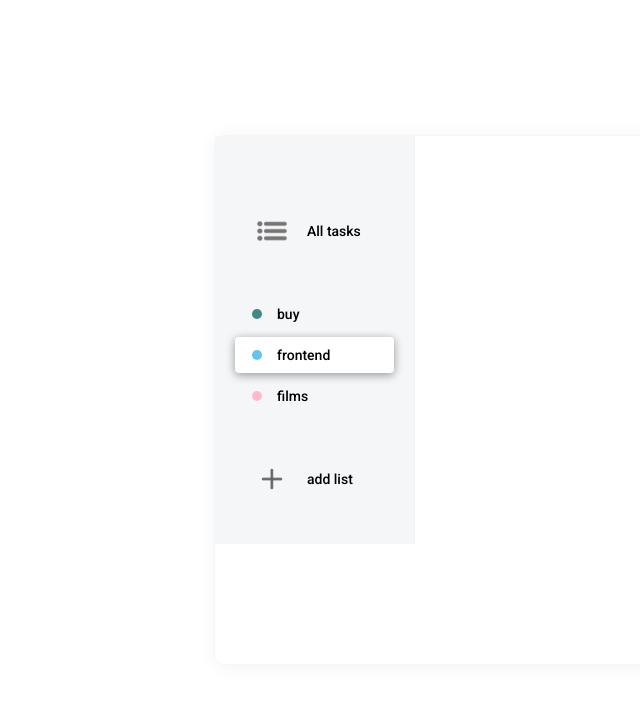
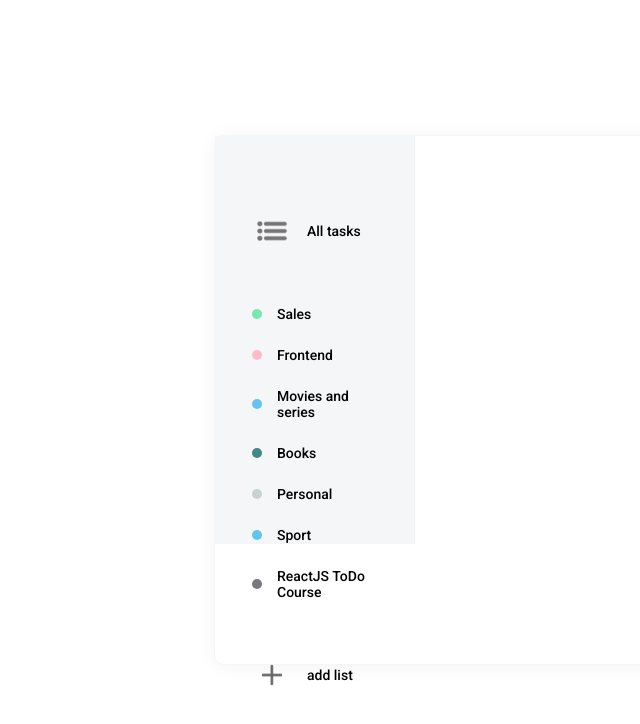
Before and after one commit to TaniaZaslon/ToDoReactPortfolio, a React (Create React App) app: page / in a window 1280 px wide. Shown: the top 724 px of the page, without its empty margins (51-691 px from the left). Built offline with nearby package versions, Linux system fonts and the light colour scheme.

Commit message:
buttom Popap

```diff
--- a/src/App.js
+++ b/src/App.js
@@ -1,4 +1,4 @@
-import React from 'react';
+import React, { useState } from 'react';
 import List from './components/List/List.jsx';
 import listSvg from './assets/img/list.png';
 import AddList from './components/AddList/AddList.jsx';
@@ -6,6 +6,13 @@ import DB from './assets/db.json';
 
 
 function App() {
+  const [lists, setLists] = useState(
+    DB.lists.map(item => {
+      item.color = DB.colors.filter(color => color.id === item.colorId)[0].name;
+      return item;
+   })
+  );
+
   return (
     <div className="todo">
       <div className="todo__sidebar">
@@ -15,23 +22,7 @@ function App() {
             name: 'All tasks',
           }
         ]} />
-        <List items={[
-          {
-            color: 'green',
-            name: 'buy',
-          },
-          {
-            color: 'blue',
-            name: 'frontend',
-            active: true,
-          },
-          {
-            color: 'pink',
-            name: 'films',
-          },
-        ]}
-          IsRemovable
-        />
+        <List items={lists} isRemovable />
         <AddList colors={DB.colors} />
     </div>
       <div className="todo__tasks">
--- a/src/assets/db.json
+++ b/src/assets/db.json
@@ -2,36 +2,36 @@
   "lists": [
     {
       "id": 1,
-      "name": "Продажи",
+      "name": "Sales",
       "colorId": 5
     },
     {
       "id": 2,
-      "name": "Фронтенд",
+      "name": "Frontend",
       "colorId": 4
     },
     {
       "id": 3,
-      "name": "Фильмы и сериалы",
+      "name": "Movies and series",
       "colorId": 3
     },
     {
       "id": 4,
-      "name": "Книги",
+      "name": "Books",
       "colorId": 2
     },
     {
       "id": 5,
-      "name": "Личное",
+      "name": "Personal",
       "colorId": 1
     },
     {
-      "name": "Спорт",
+      "name": "Sport",
       "colorId": 3,
       "id": 6
     },
     {
-      "name": "Курс по ReactJS ToDo",
+      "name": "ReactJS ToDo Course",
       "colorId": 7,
       "id": 7
     }
@@ -40,13 +40,13 @@
     {
       "id": 1,
       "listId": 2,
-      "text": "Изучить JavaScript",
+      "text": "Learn JavaScript",
       "completed": true
     },
     {
       "id": 2,
       "listId": 2,
-      "text": "Изучить паттерны проектирования",
+      "text": "Explore Design Patterns",
       "completed": false
     },
     {
@@ -93,7 +93,7 @@
     },
     {
       "listId": 4,
-      "text": "Купить 1984!",
+      "text": "Buy 1984!",
       "completed": true,
       "id": 10
     },
@@ -105,19 +105,19 @@
     },
     {
       "listId": 7,
-      "text": "Сделали сайдбар",
+      "text": "Made a sidebar",
       "completed": true,
       "id": 15
     },
     {
       "listId": 7,
-      "text": "Сделали список задач",
+      "text": "Made a to-do list",
       "completed": true,
       "id": 16
     },
     {
       "listId": 7,
-      "text": "Сделали удаление и редактирование задач и списков",
+      "text": "Made deleting and editing tasks and lists",
       "completed": true,
       "id": 17
     },
--- a/src/components/AddList/AddList.jsx
+++ b/src/components/AddList/AddList.jsx
@@ -9,8 +9,17 @@ import closeIcon from '../../assets/img/close-icon.jpg'
 const AddList = ({colors}) => {
     const [visiblePopup, setVisiblePopup] = useState(false);
     const [seletedColor, selectColor] = useState(colors[0].id);
+    const [inputValue, setInputValue] = useState('');
 
-    return(
+    const addList = () => {
+        if (!inputValue) {
+            alert('enter list name');
+            return;
+        }
+console.log({ id: Math.random(), name: inputValue, colorId: seletedColor});
+};
+
+return(
         <div className="add-list">
             <List
             onClick={() => setVisiblePopup(true)}
@@ -30,7 +39,9 @@ const AddList = ({colors}) => {
                 alt='close button'
                 className="add-list__popup-close-btn"
                  />
-                <input className="field" type="text" placeholder="list name" />
+                <input value={inputValue}
+                onChange={ e => setInputValue(e.target.value)}
+                className="field" type="text" placeholder="list name" />
                 <div className="add-list__popup-colors">
                     <ul>
                     {colors.map(color => (
@@ -41,7 +52,7 @@ const AddList = ({colors}) => {
                     ))}
                 </ul>
                 </div>
-                <button className="button">Add</button>
+                <button onClick={addList} className="button">Add</button>
             </div>
             )}
         </div>
--- a/src/components/AddList/AddList.scss
+++ b/src/components/AddList/AddList.scss
@@ -34,6 +34,7 @@
             height: 16px;
             cursor: pointer;
             border: 2px solid transparent;
+            margin-left: 9px;
 
             &.active {
             border: 2px solid #525252;
--- a/src/components/List/List.scss
+++ b/src/components/List/List.scss
@@ -12,6 +12,12 @@
         cursor: pointer;
         padding: 10px 12px;
         margin-bottom: 5px;
+
+        &:hover {
+            background: rgba(255, 255, 255, 0.5);
+            border-radius: 8px;
+
+        }
 
         &.active {
             background: #ffffff;
```
